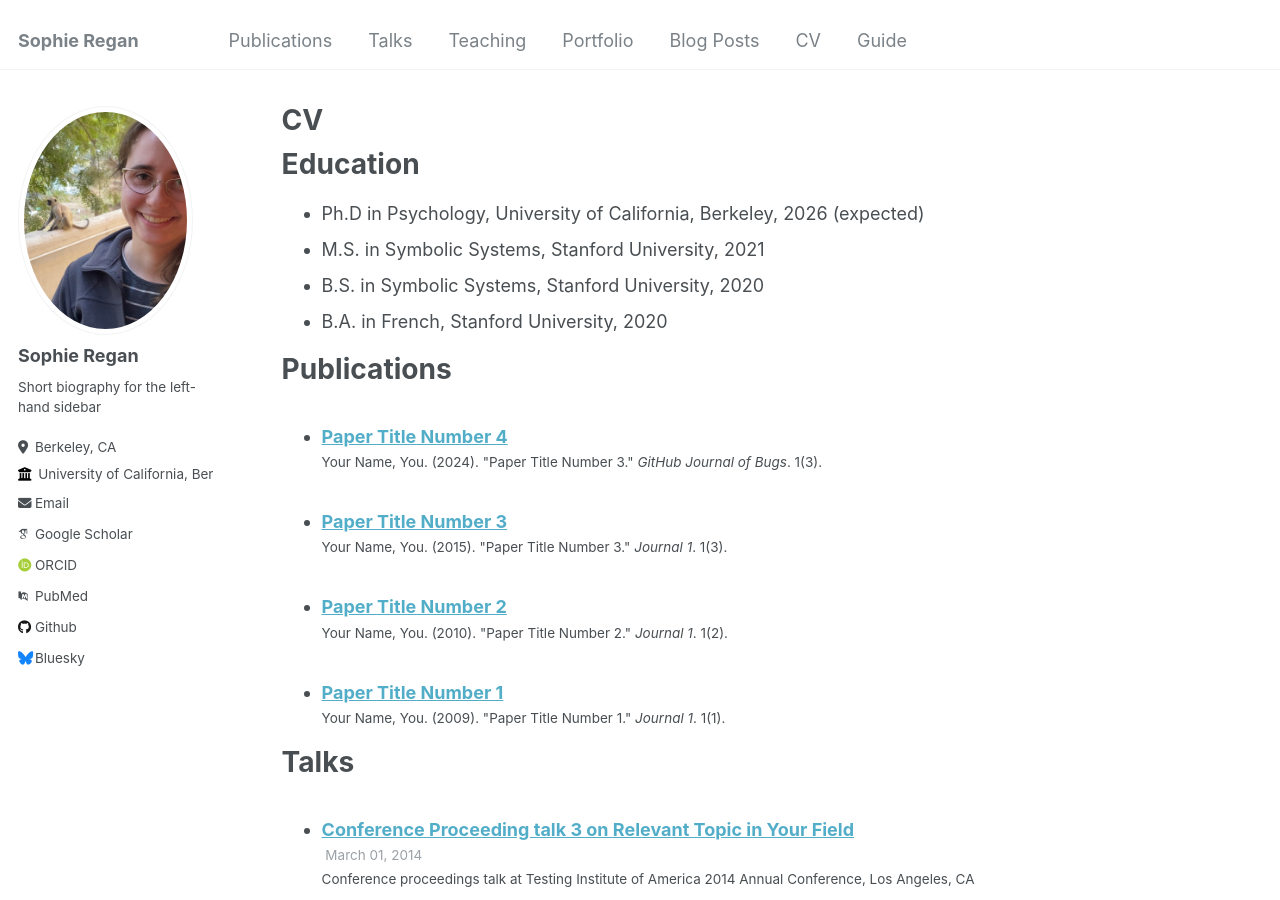
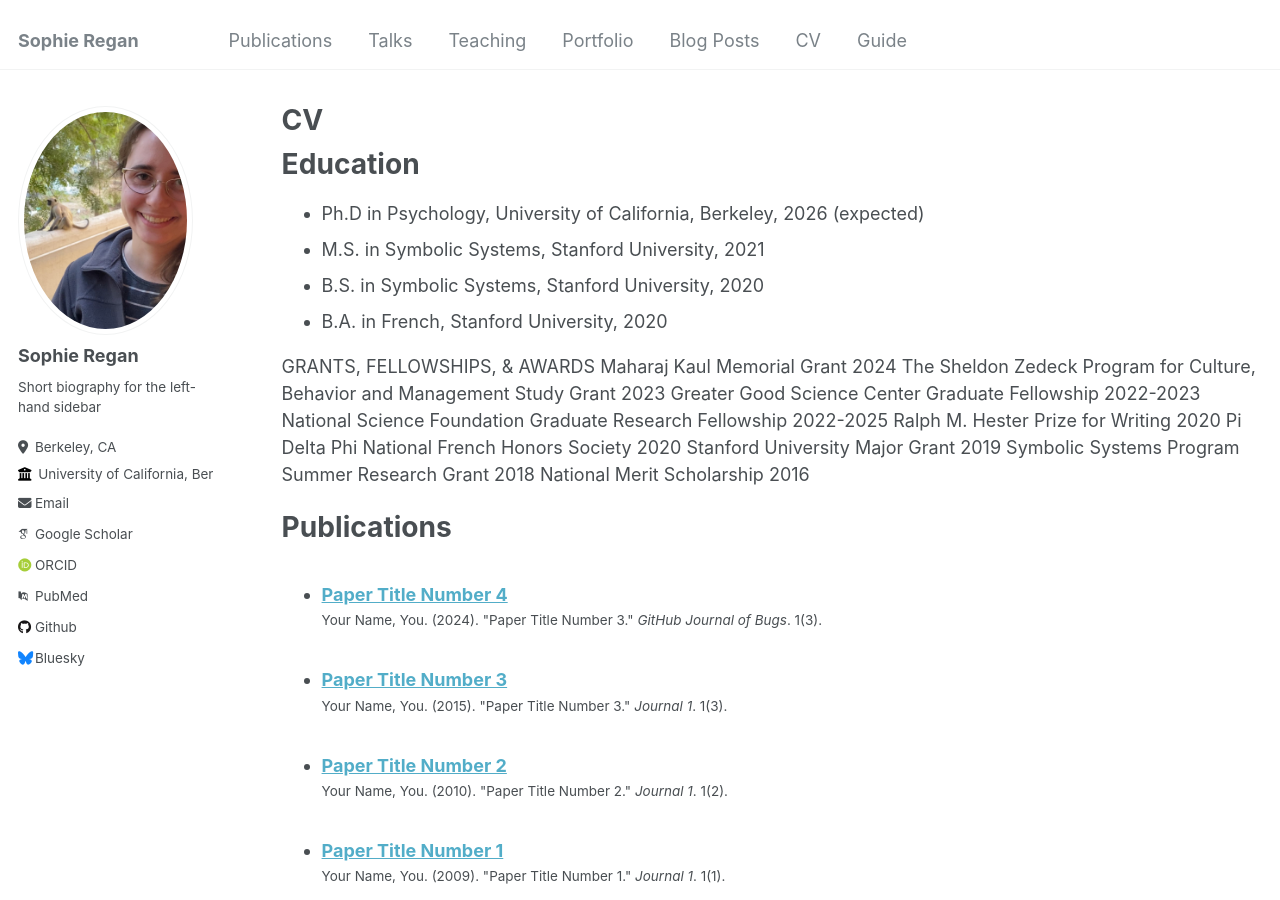
Before and after one commit to regansophie/regansophie, a Jekyll site: the page built from _pages/cv.md, in a window 1280 px wide and 900 px high. Built offline with Jekyll 4.4.1, drawn with Linux system fonts in a browser that asks for light colours; some web fonts are replaced.

Commit message:
Update cv.md

```diff
--- a/_pages/cv.md
+++ b/_pages/cv.md
@@ -15,6 +15,17 @@ Education
 * M.S. in Symbolic Systems, Stanford University, 2021
 * B.S. in Symbolic Systems, Stanford University, 2020
 * B.A. in French, Stanford University, 2020
+
+GRANTS, FELLOWSHIPS, & AWARDS
+Maharaj Kaul Memorial Grant								    2024
+The Sheldon Zedeck Program for Culture, Behavior and Management Study Grant	2023
+Greater Good Science Center Graduate Fellowship 	2022-2023
+National Science Foundation Graduate Research Fellowship	2022-2025
+Ralph M. Hester Prize for Writing	2020
+Pi Delta Phi National French Honors Society	2020
+Stanford University Major Grant	2019
+Symbolic Systems Program Summer Research Grant	2018
+National Merit Scholarship	2016
 
 
 Publications
```
